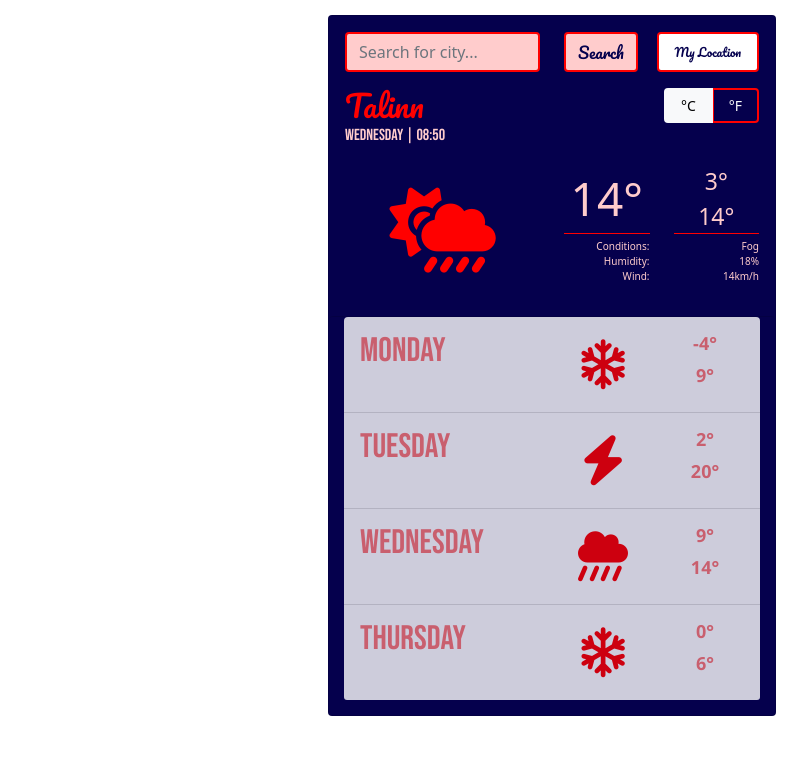
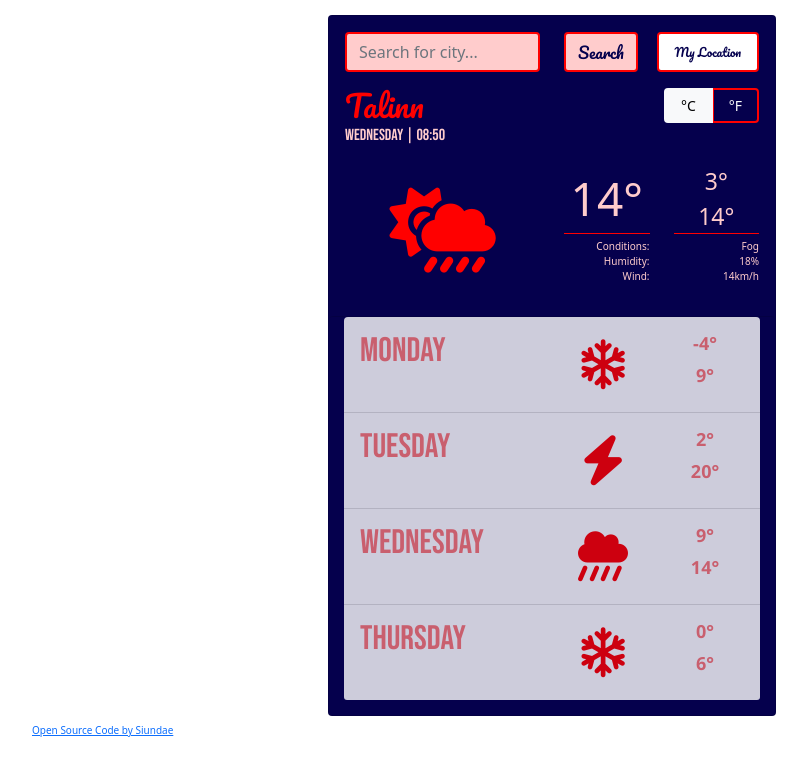
Before and after one commit to Siundae/Plus-Weather-App, a plain HTML site: page index.html in a window 1280 px wide. Shown: the whole page, without its empty margins (88-895 px from the left). Drawn offline with nearby package versions, Linux system fonts and the light colour scheme.

Commit message:
Added link to Open-Source Code at GitHub

```diff
--- a/index.html
+++ b/index.html
@@ -167,8 +167,10 @@
             </li>
           </ul>
         </div>
+        <a href="https://github.com/Siundae/Plus-Weather-App" target="_blank" class="open-source">Open Source Code by Siundae</a>
       </div>
+
     </div>
-    <script src="src/script.js"></script>
+        <script src="src/script.js"></script>
   </body>
 </html>
--- a/src/styles.css
+++ b/src/styles.css
@@ -127,3 +127,8 @@ input:hover {
 .today-temp {
   font-size: 46px;
 }
+.open-source {
+  font-size: 10px;
+  text-align: center;
+  padding-left: 35px;
+}
```
